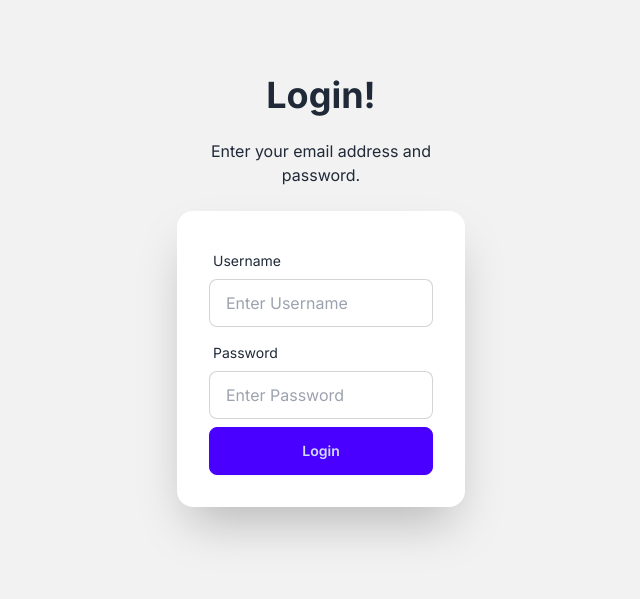
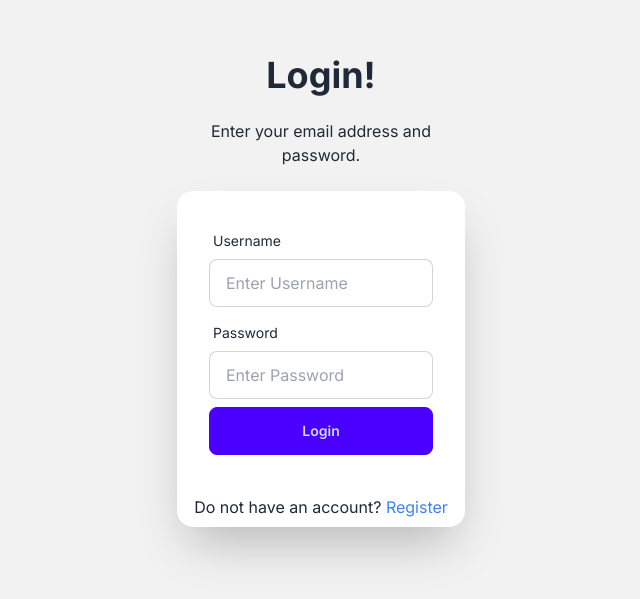
Before and after one commit to Uyadav207/CityLink-Chemnitz, a Next.js app in the folder client/: page /login in a window 1280 px wide. Shown: the part 109-708 px from the top of the page, without its empty margins (319-959 px from the left). Built offline with nearby package versions, Linux system fonts and the light colour scheme.

Commit message:
address issue fix

```diff
--- a/client/app/components/CustomToast/index.tsx
+++ b/client/app/components/CustomToast/index.tsx
@@ -43,7 +43,7 @@ const CustomToast = ({ result }: { result: any }) => {
       </div>
     ),
     {
-      duration: 500,
+      duration: Infinity,
       position: 'top-right',
     }
   );
--- a/client/app/components/UserLogin/index.tsx
+++ b/client/app/components/UserLogin/index.tsx
@@ -4,6 +4,7 @@ import React, { useState } from 'react';
 import toast from 'react-hot-toast';
 import { Form, Formik } from 'formik';
 import { useRouter } from 'next/navigation';
+import Link from 'next/link';
 import { authApis } from '../../api/auth';
 
 import { Input } from '../Inputs';
@@ -70,6 +71,12 @@ const UserLogin = () => {
                   </button>
                 </Form>
               </Formik>
+              <p className="my-2">
+                Do not have an account?{' '}
+                <Link href="/signUp">
+                  <span className="text-blue-500">Register</span>
+                </Link>
+              </p>
             </div>
           </div>
         </div>
--- a/client/app/dashboard/settings/page.tsx
+++ b/client/app/dashboard/settings/page.tsx
@@ -41,7 +41,9 @@ const Settings = () => {
       const response = await settingsApi.editUserDetails(userData.id, values);
       toast.success(response.data.message);
       setEditClicked(true);
-      setUser(response.data.user);
+      console.log('qqqqqqqqqqqqqqqqqqqqqqqqqqqqq', response.data);
+
+      setUser(response.data.updatedUser);
     } catch (err: any) {
       console.log('erorr', err.response);
     } finally {
@@ -511,7 +513,7 @@ const Settings = () => {
                             <div className="px-3 w-full flex  mt-8 ">
                               <button
                                 type="submit"
-                                className="btn w-1/4 btn-outline btn-accent"
+                                className="btn w-full md:w-1/4 btn-outline btn-accent"
                               >
                                 Edit Address
                               </button>
@@ -522,7 +524,7 @@ const Settings = () => {
                     </Formik>
                   )) ||
                   (editAddress === false && addAddress === false && (
-                    <div className="grid grid-cols-3 gap-8 w-full">
+                    <div className="grid grid-cols-1 sm:grid-cols-2 lg:grid-cols-3 gap-8 w-full">
                       {userData &&
                         userData.addresses.map(
                           (
--- a/client/app/helpers/protectedRoute.tsx
+++ b/client/app/helpers/protectedRoute.tsx
@@ -25,7 +25,7 @@ function IsAuth<T>(Component: React.ComponentType<T>) {
           setLoader(false);
         }
       }
-    }, []);
+    }, [userData]);
 
     return (
       <>
```
Also changed, not shown: 2 other files (tests, documents, lock files or other folders).
